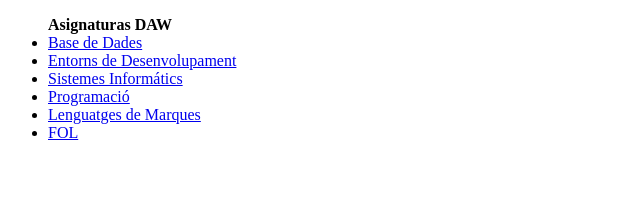
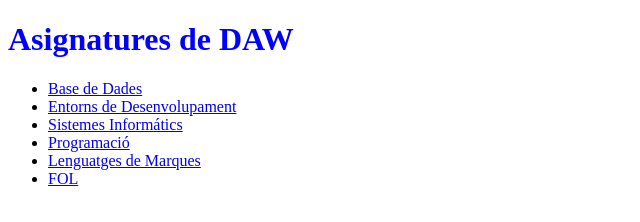
Before and after one commit to ToniGar20/tasca-git, a plain HTML site: page index.html in a window 1280 px wide. Shown: the whole page, without its empty margins (0-640 px from the left). Drawn offline with Linux system fonts and the light colour scheme.

Commit message:
Colored h1 of index

```diff
--- a/index.html
+++ b/index.html
@@ -9,8 +9,9 @@
         <link rel="stylesheet" href="">
     </head>
     <body>
+
+        <h1 style="color: blue;">Asignatures de DAW</h1>
         <ul>
-            <lh><b>Asignaturas DAW</b></lh>
             <li><a href="bbdd.html">Base de Dades</a></li>
             <li><a href= "ed.html">Entorns de Desenvolupament</a></li>
             <li><a href="sistemes.html">Sistemes Informátics</a></li>
```
